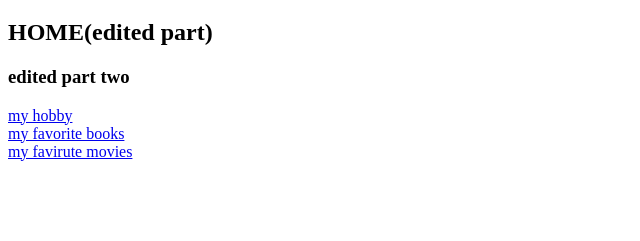
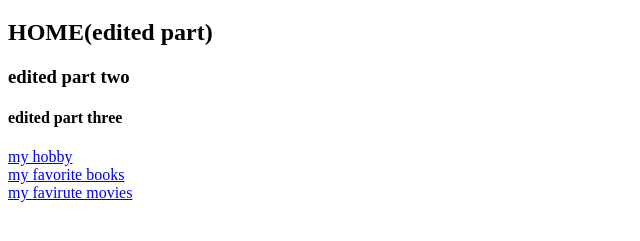
Before and after one commit to birajrai100/html-projects, a plain HTML site: page index.html in a window 1280 px wide. Shown: the part 61-302 px from the top of the page, without its empty margins (0-640 px from the left). Drawn offline with Linux system fonts and the light colour scheme.

Commit message:
Update index.html

```diff
--- a/index.html
+++ b/index.html
@@ -10,6 +10,7 @@
     <h1>HOME</h1>
     <h2>HOME(edited part)</h2>
     <h3>edited part two</h3>
+    <h4>edited part three</h4>
     <a href="hobby.html">my hobby</a><br>
     <a href="books.html">my favorite books</a><br>
     <a href="movies.html">my favirute movies</a>
```
